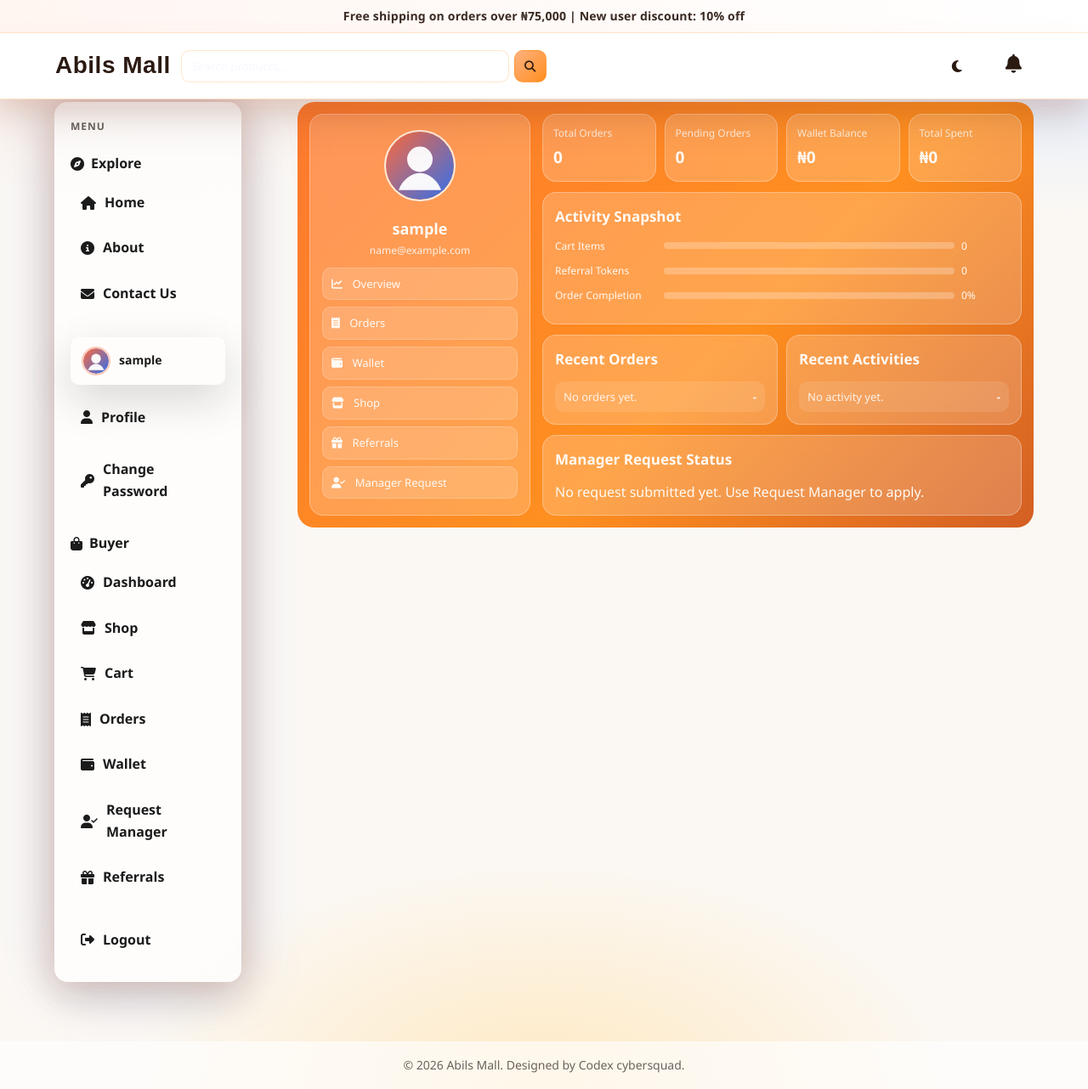
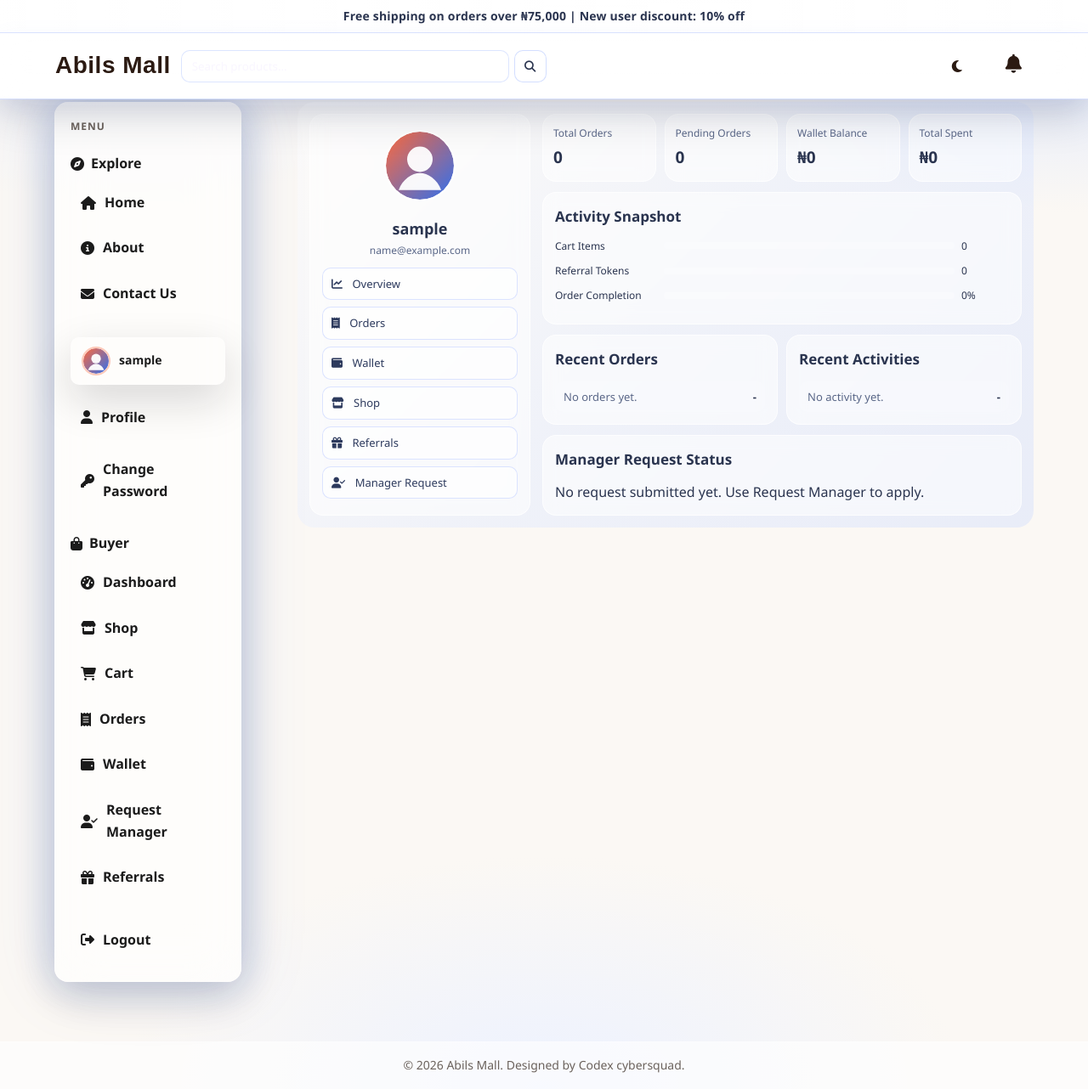
Before and after one commit to Sonbeliever/Abils-Mall, a Flask app: page /shop/dashboard in a window 1280 px wide. Shown: the whole page at 85% size. Run offline with Flask 3, Linux system fonts and the light colour scheme; the visitor is signed in with stand-in values (Sample User, id 1); data comes from the database, SQL or seed files in the repository; data that the repository does not hold is empty.

Commit message:
"Switch_UI_to_transparent_white_glassmorphism_theme"

```diff
--- a/static/css/style.css
+++ b/static/css/style.css
@@ -1306,14 +1306,14 @@ a.checkout-btn {
     --text-light: #6b625c;
     --accent: #2f6fed;
     --glass-blur: blur(28px);
-    --glass-glow: 0 0 40px rgba(255, 106, 61, 0.25), 0 0 80px rgba(47, 111, 237, 0.15);
+    --glass-glow: 0 0 40px rgba(127, 152, 236, 0.25), 0 0 80px rgba(47, 111, 237, 0.15);
 }
 
 body {
     font-family: 'Space Grotesk', 'Archivo', sans-serif;
-    background: radial-gradient(1200px 600px at 10% -10%, #ffe1d6 0%, rgba(255,255,255,0) 60%),
+    background: radial-gradient(1200px 600px at 10% -10%, #e4ecff 0%, rgba(255,255,255,0) 60%),
                 radial-gradient(1000px 500px at 100% 0%, #dbe6ff 0%, rgba(255,255,255,0) 50%),
-                radial-gradient(900px 500px at 50% 100%, #ffe9c2 0%, rgba(255,255,255,0) 55%),
+                radial-gradient(900px 500px at 50% 100%, #edf2ff 0%, rgba(255,255,255,0) 55%),
                 var(--background-color);
     color: var(--text-color);
 }
@@ -3452,16 +3452,16 @@ a.btn,
 /* ==============================
    Marketplace + Card Polish
    ============================== */
-/* Primary business nav style (clean white glass + orange accents) */
+/* Primary business nav style (clean white glass) */
 .top-bar {
     background: linear-gradient(90deg, #fff6f1, #ffffff);
     color: #3a2a22;
-    border-bottom: 1px solid rgba(255, 143, 31, 0.18);
+    border-bottom: 1px solid rgba(192, 208, 255, 0.55);
 }
 
 .site-header {
     background: linear-gradient(180deg, rgba(255, 255, 255, 0.95), rgba(255, 255, 255, 0.82));
-    border-bottom: 1px solid rgba(255, 143, 31, 0.18);
+    border-bottom: 1px solid rgba(192, 208, 255, 0.55);
 }
 
 .main-nav {
@@ -3469,7 +3469,7 @@ a.btn,
     backdrop-filter: blur(14px);
     -webkit-backdrop-filter: blur(14px);
     border: 1px solid rgba(255, 255, 255, 0.75);
-    box-shadow: 0 12px 30px rgba(255, 106, 61, 0.12);
+    box-shadow: 0 12px 30px rgba(127, 152, 236, 0.12);
 }
 
 .logo {
@@ -3483,13 +3483,13 @@ a.btn,
 
 .nav-search input[type="search"] {
     background: rgba(255, 255, 255, 0.9);
-    border-color: rgba(255, 143, 31, 0.22);
+    border-color: rgba(192, 208, 255, 0.55);
     color: #2b1a12;
 }
 
 .nav-search button {
-    background: linear-gradient(135deg, #ffb180, #ff8f1f);
-    border-color: rgba(255, 143, 31, 0.35);
+    background: linear-gradient(135deg, #dde6ff, #b9cbff);
+    border-color: rgba(192, 208, 255, 0.7);
     color: #2b1a12;
 }
 
@@ -3720,7 +3720,7 @@ body.dark-mode .nav-search button {
     display: grid;
     grid-template-columns: 260px 1fr;
     gap: 14px;
-    background: linear-gradient(135deg, #ff7a2f, #ff8f1f 58%, #d35f23);
+    background: linear-gradient(135deg, #eef2ff, #d9e2ff 58%, #c7d3ff);
     border-radius: 20px;
     padding: 14px;
     color: #fffaf5;
@@ -3843,7 +3843,7 @@ body.dark-mode .nav-search button {
     display: block;
     height: 100%;
     border-radius: inherit;
-    background: linear-gradient(90deg, #ffd188, #ffe3b6);
+    background: linear-gradient(90deg, #d6e2ff, #adc1ff);
 }
 
 .buyer-grid-2 {
@@ -3926,8 +3926,114 @@ body.dark-mode .mode-toggle:hover,
 body.dark-mode .nav-login-link:hover,
 body.dark-mode .auth-nav-link:hover,
 body.dark-mode .nav-search button:hover {
-    background: linear-gradient(135deg, #ff9a3d, #ff6a3d);
+    background: linear-gradient(135deg, #b7c9ff, #8ca6ff);
     color: #ffffff !important;
+}
+
+/* ==============================
+   No-Orange Glass Theme Override
+   ============================== */
+.top-bar {
+    background: linear-gradient(90deg, rgba(255, 255, 255, 0.94), rgba(255, 255, 255, 0.86));
+    color: #2a344f;
+    border-bottom: 1px solid rgba(198, 210, 255, 0.6);
+}
+
+.site-header {
+    background: linear-gradient(180deg, rgba(255, 255, 255, 0.95), rgba(255, 255, 255, 0.86));
+    border-bottom: 1px solid rgba(198, 210, 255, 0.6);
+}
+
+.main-nav {
+    background: rgba(255, 255, 255, 0.78);
+    border: 1px solid rgba(255, 255, 255, 0.75);
+    box-shadow: 0 12px 30px rgba(127, 152, 236, 0.12);
+}
+
+.nav-search input[type="search"] {
+    background: rgba(255, 255, 255, 0.92);
+    border-color: rgba(192, 208, 255, 0.55);
+    color: #2b1a12;
+}
+
+.nav-search button {
+    background: rgba(255, 255, 255, 0.82);
+    border-color: rgba(192, 208, 255, 0.7);
+    color: #2a344f;
+}
+
+.nav-search button:hover,
+.mode-toggle:hover,
+.nav-login-link:hover,
+.auth-nav-link:hover {
+    background: linear-gradient(135deg, #dde6ff, #b9cbff);
+    color: #1f2f5f;
+}
+
+.product-rating.rated .stars {
+    color: #8ea7ff;
+}
+
+.buyer-dashboard-shell {
+    background: linear-gradient(135deg, rgba(255, 255, 255, 0.46), rgba(225, 234, 255, 0.44), rgba(205, 219, 255, 0.4));
+    color: #2a344f;
+}
+
+.buyer-profile-glass,
+.buyer-stat-card,
+.buyer-progress-card,
+.buyer-panel-card {
+    background: rgba(255, 255, 255, 0.54);
+    border: 1px solid rgba(255, 255, 255, 0.72);
+}
+
+.buyer-profile-glass p,
+.buyer-stat-card span,
+.buyer-list li span {
+    color: #5a6788;
+}
+
+.buyer-nav a {
+    color: #2d3a5d;
+    background: rgba(255, 255, 255, 0.62);
+    border: 1px solid rgba(200, 213, 255, 0.65);
+}
+
+.buyer-progress-track i {
+    background: linear-gradient(90deg, #d6e2ff, #adc1ff);
+}
+
+body.dark-mode .site-header {
+    background: linear-gradient(180deg, rgba(255, 255, 255, 0.95), rgba(255, 255, 255, 0.86));
+    border-bottom: 1px solid rgba(198, 210, 255, 0.6);
+}
+
+body.dark-mode .top-bar {
+    background: linear-gradient(90deg, rgba(255, 255, 255, 0.94), rgba(255, 255, 255, 0.86));
+    color: #2a344f;
+    border-bottom: 1px solid rgba(198, 210, 255, 0.6);
+}
+
+body.dark-mode .main-nav {
+    background: rgba(255, 255, 255, 0.78);
+    border: 1px solid rgba(255, 255, 255, 0.75);
+    box-shadow: 0 12px 30px rgba(127, 152, 236, 0.12);
+}
+
+body.dark-mode .nav-search input[type="search"] {
+    background: rgba(255, 255, 255, 0.92);
+    border-color: rgba(192, 208, 255, 0.55);
+    color: #2b1a12;
+}
+
+body.dark-mode .nav-search input[type="search"]::placeholder {
+    color: #5e6c90;
+}
+
+body.dark-mode .nav-search button {
+    background: rgba(255, 255, 255, 0.82);
+    border-color: rgba(192, 208, 255, 0.7);
+    color: #2a344f;
 }
 
 @media (max-width: 992px) {
```
Also changed, not shown: other parts of static/css/style.css (+21 -21 lines), static/css/landing.css (+17 -17 lines).
